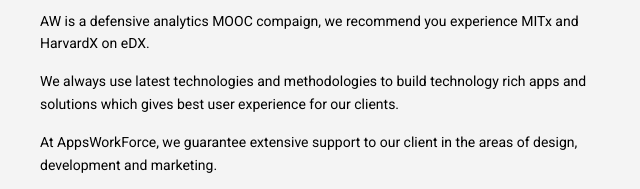
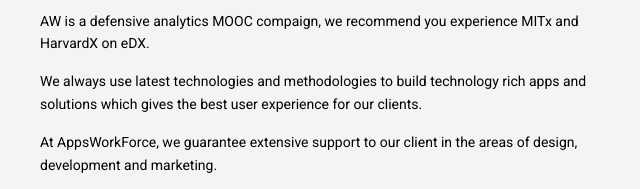
Before and after one commit to adebayoade/AW-Homepage, a plain HTML site: page index.html in a window 1280 px wide. Shown: the part 733-922 px from the top of the page, 0-640 px from the left. Drawn offline with Linux system fonts and the light colour scheme; grey boxes are pictures that could not be loaded.

Commit message:
Add files via upload

```diff
--- a/index.html
+++ b/index.html
@@ -73,7 +73,7 @@
           </p>
           <p class="left-align">
             We always use latest technologies and methodologies to
-            build technology rich apps and solutions which gives best user
+            build technology rich apps and solutions which gives the best user
             experience for our clients.
           </p>
           <p class="left-align">
```
